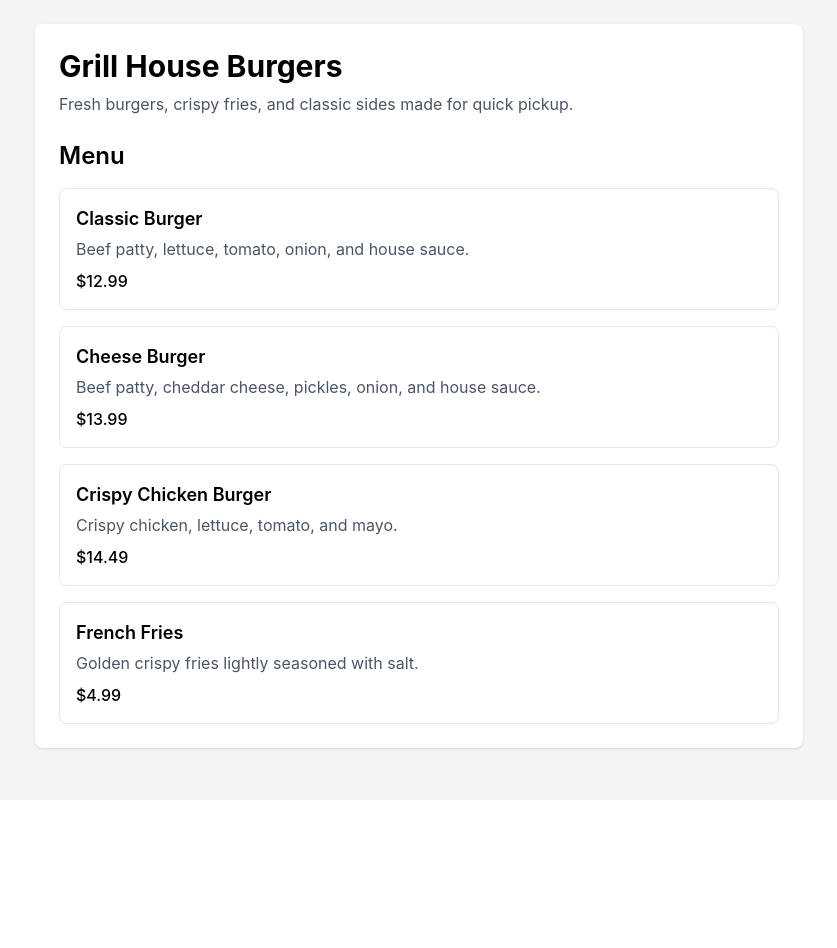
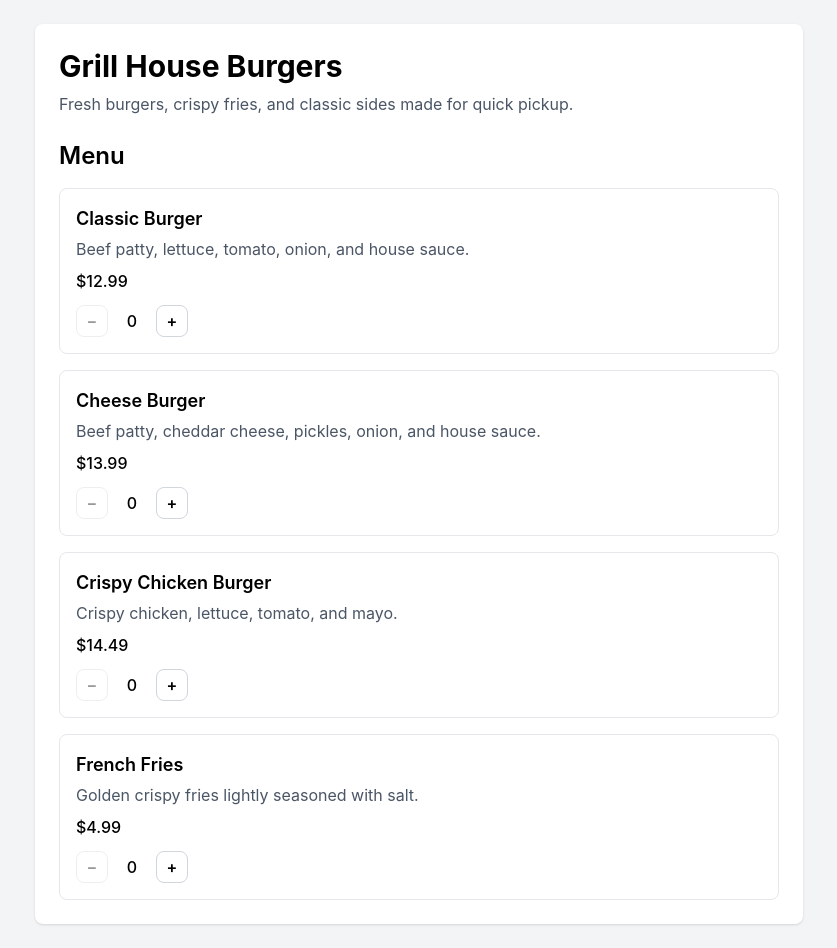
Before and after one commit to limkyouyou/quickbite-agile-project, a React (Vite) app: page / in a window 1280 px wide. Shown: the whole page, without its empty margins (221-1058 px from the left). Before the commit the page ends 800 px from the top, so only its background shows below. Built offline with nearby package versions, Linux system fonts and the light colour scheme.

Commit message:
Add quantity controls to menu items (PBI-02)

```diff
--- a/src/App.jsx
+++ b/src/App.jsx
@@ -1,3 +1,4 @@
+import { useState } from "react"
 import restaurant from "./data/menuData"
 
 
@@ -8,6 +9,24 @@ const currencyFormatter = new Intl.NumberFormat("en-CA", {
 
 
 function App() {
+  const [quantities, setQuantities] = useState(() =>
+    Object.fromEntries(restaurant.menuItems.map((item) => [item.id, 0]))
+  )
+
+  function increaseQuantity(itemId) {
+    setQuantities((current) => ({
+      ...current,
+      [itemId]: current[itemId] + 1,
+    }))
+  }
+
+  function decreaseQuantity(itemId) {
+    setQuantities((current) => ({
+      ...current,
+      [itemId]: Math.max(0, current[itemId] - 1),
+    }))
+  }
+
   return (
     <main className="min-h-screen bg-gray-100 p-6">
       <section className="mx-auto max-w-3xl rounded-lg bg-white p-6 shadow">
@@ -32,6 +51,34 @@ function App() {
                 <p className="mt-2 font-medium">
                   {currencyFormatter.format(item.price)}
                 </p>
+
+                <div className="mt-3 flex items-center gap-3">
+                  <button
+                    type="button"
+                    aria-label={`Decrease ${item.name}`}
+                    onClick={() => decreaseQuantity(item.id)}
+                    disabled={quantities[item.id] === 0}
+                    className="h-8 w-8 rounded-lg border border-gray-300 font-semibold hover:bg-gray-100 disabled:cursor-not-allowed disabled:opacity-40 disabled:hover:bg-transparent"
+                  >
+                    −
+                  </button>
+
+                  <span
+                    aria-label={`${item.name} quantity`}
+                    className="w-6 text-center font-medium"
+                  >
+                    {quantities[item.id]}
+                  </span>
+
+                  <button
+                    type="button"
+                    aria-label={`Increase ${item.name}`}
+                    onClick={() => increaseQuantity(item.id)}
+                    className="h-8 w-8 rounded-lg border border-gray-300 font-semibold hover:bg-gray-100"
+                  >
+                    +
+                  </button>
+                </div>
               </div>
             ))}
           </div>
```
